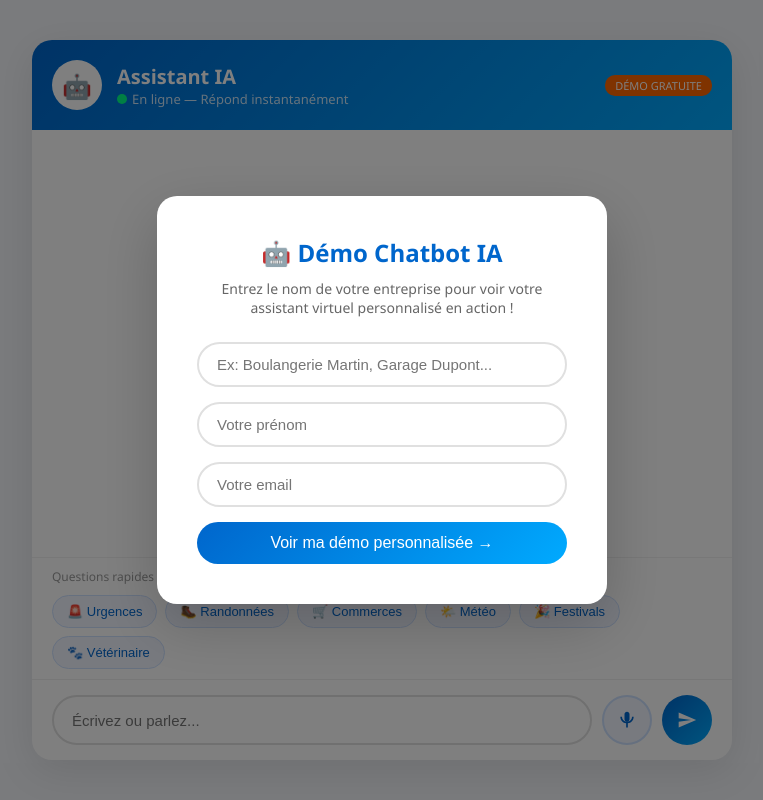
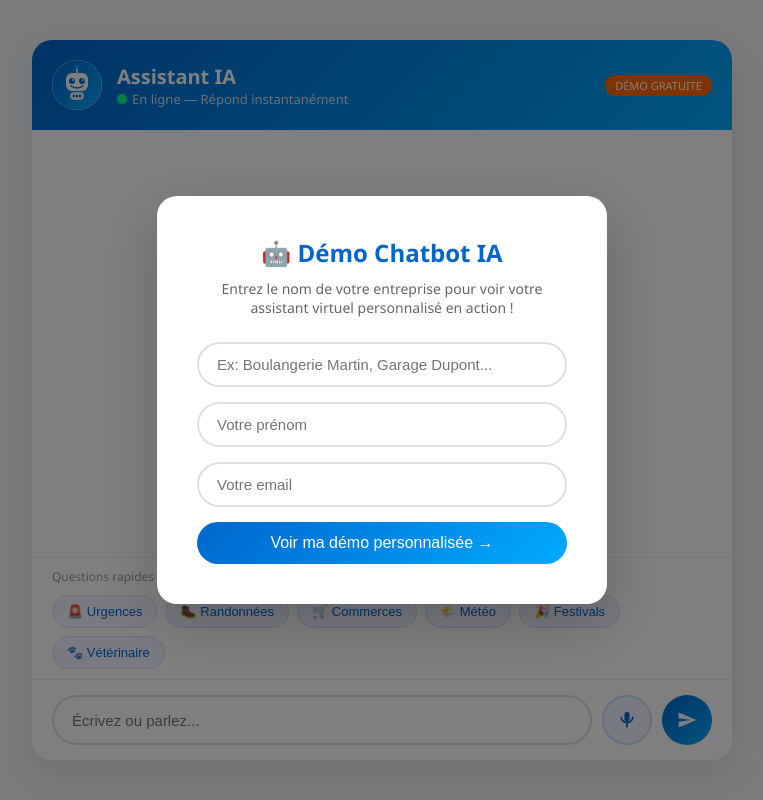
Before and after one commit to marcdassens09-bot/demo-chatbot-ia, a Flask app: page / in a window 1280 px wide. Shown: the whole page, without its empty margins (258-1021 px from the left). Run offline with Flask 3, Linux system fonts and the light colour scheme.

Commit message:
Avatar: tête assistant IA SVG personnalisée

```diff
--- a/templates/index.html
+++ b/templates/index.html
@@ -21,7 +21,7 @@
         /* CONTAINER */
         .container { width: 100%; max-width: 700px; background: white; border-radius: 20px; box-shadow: 0 10px 40px rgba(0,0,0,0.1); overflow: hidden; height: 90vh; display: flex; flex-direction: column; }
         .header { background: linear-gradient(135deg, #0066cc, #00aaff); padding: 20px; display: flex; align-items: center; gap: 15px; }
-        .avatar { width: 50px; height: 50px; background: white; border-radius: 50%; display: flex; align-items: center; justify-content: center; font-size: 24px; }
+        .avatar { width: 50px; height: 50px; background: white; border-radius: 50%; display: flex; align-items: center; justify-content: center; font-size: 24px; overflow: hidden; }
         .header-info h1 { color: white; font-size: 20px; }
         .header-info p { color: rgba(255,255,255,0.8); font-size: 13px; }
         .status { width: 10px; height: 10px; background: #00ff88; border-radius: 50%; display: inline-block; margin-right: 5px; }
@@ -90,7 +90,36 @@
     <!-- CHAT -->
     <div class="container">
         <div class="header">
-            <div class="avatar">🤖</div>
+            <div class="avatar">
+                <svg viewBox="0 0 50 50" xmlns="http://www.w3.org/2000/svg" width="50" height="50">
+                  <!-- Fond dégradé -->
+                  <defs>
+                    <linearGradient id="bgGrad" x1="0%" y1="0%" x2="100%" y2="100%">
+                      <stop offset="0%" style="stop-color:#0066cc"/>
+                      <stop offset="100%" style="stop-color:#00aaff"/>
+                    </linearGradient>
+                  </defs>
+                  <circle cx="25" cy="25" r="25" fill="url(#bgGrad)"/>
+                  <!-- Tête -->
+                  <rect x="14" y="13" width="22" height="18" rx="6" fill="white"/>
+                  <!-- Yeux lumineux -->
+                  <circle cx="20" cy="21" r="3" fill="#0066cc"/>
+                  <circle cx="30" cy="21" r="3" fill="#0066cc"/>
+                  <circle cx="21" cy="20" r="1" fill="white"/>
+                  <circle cx="31" cy="20" r="1" fill="white"/>
+                  <!-- Sourire -->
+                  <path d="M19 26 Q25 30 31 26" stroke="#0066cc" stroke-width="1.5" fill="none" stroke-linecap="round"/>
+                  <!-- Antenne -->
+                  <line x1="25" y1="13" x2="25" y2="8" stroke="white" stroke-width="1.5" stroke-linecap="round"/>
+                  <circle cx="25" cy="7" r="2" fill="#00aaff"/>
+                  <!-- Corps stylisé -->
+                  <rect x="18" y="32" width="14" height="8" rx="4" fill="white" opacity="0.85"/>
+                  <!-- Points corps -->
+                  <circle cx="22" cy="36" r="1.2" fill="#0066cc"/>
+                  <circle cx="25" cy="36" r="1.2" fill="#0066cc"/>
+                  <circle cx="28" cy="36" r="1.2" fill="#0066cc"/>
+                </svg>
+            </div>
             <div class="header-info">
                 <h1 id="titre-assistant">Assistant IA</h1>
                 <p><span class="status"></span>En ligne — Répond instantanément</p>
@@ -101,7 +130,7 @@
         <div id="chat-box"></div>
 
         <div class="typing" id="typing">
-            <div style="width:35px;height:35px;background:linear-gradient(135deg,#0066cc,#00aaff);border-radius:50%;display:flex;align-items:center;justify-content:center;font-size:16px;">🤖</div>
+            <div style="width:35px;height:35px;border-radius:50%;overflow:hidden;flex-shrink:0;"><svg viewBox="0 0 50 50" xmlns="http://www.w3.org/2000/svg" width="35" height="35"><defs><linearGradient id="bg3" x1="0%" y1="0%" x2="100%" y2="100%"><stop offset="0%" style="stop-color:#0066cc"/><stop offset="100%" style="stop-color:#00aaff"/></linearGradient></defs><circle cx="25" cy="25" r="25" fill="url(#bg3)"/><rect x="14" y="13" width="22" height="18" rx="6" fill="white"/><circle cx="20" cy="21" r="3" fill="#0066cc"/><circle cx="30" cy="21" r="3" fill="#0066cc"/><circle cx="21" cy="20" r="1" fill="white"/><circle cx="31" cy="20" r="1" fill="white"/><path d="M19 26 Q25 30 31 26" stroke="#0066cc" stroke-width="1.5" fill="none" stroke-linecap="round"/><line x1="25" y1="13" x2="25" y2="8" stroke="white" stroke-width="1.5" stroke-linecap="round"/><circle cx="25" cy="7" r="2" fill="#00aaff"/><rect x="18" y="32" width="14" height="8" rx="4" fill="white" opacity="0.85"/><circle cx="22" cy="36" r="1.2" fill="#0066cc"/><circle cx="25" cy="36" r="1.2" fill="#0066cc"/><circle cx="28" cy="36" r="1.2" fill="#0066cc"/></svg></div>
             <div class="typing-dots"><span></span><span></span><span></span></div>
         </div>
 
@@ -273,7 +302,11 @@
             const div = document.createElement("div");
             div.className = `message-${qui}`;
             if (qui === "ia") {
-                div.innerHTML = `<div class="avatar-msg" style="width:35px;height:35px;background:linear-gradient(135deg,#0066cc,#00aaff);border-radius:50%;display:flex;align-items:center;justify-content:center;font-size:16px;flex-shrink:0;">${detecterAvatar(nomEntreprise)}</div><span>${texte}</span>`;
+                const av = nomEntreprise ? detecterAvatar(nomEntreprise) : null;
+                const avatarHtml = av && av !== "🤖"
+                    ? `<div class="avatar-msg" style="width:35px;height:35px;background:linear-gradient(135deg,#0066cc,#00aaff);border-radius:50%;display:flex;align-items:center;justify-content:center;font-size:16px;flex-shrink:0;">${av}</div>`
+                    : `<div class="avatar-msg" style="width:35px;height:35px;border-radius:50%;flex-shrink:0;overflow:hidden;"><svg viewBox="0 0 50 50" xmlns="http://www.w3.org/2000/svg" width="35" height="35"><defs><linearGradient id="bg2" x1="0%" y1="0%" x2="100%" y2="100%"><stop offset="0%" style="stop-color:#0066cc"/><stop offset="100%" style="stop-color:#00aaff"/></linearGradient></defs><circle cx="25" cy="25" r="25" fill="url(#bg2)"/><rect x="14" y="13" width="22" height="18" rx="6" fill="white"/><circle cx="20" cy="21" r="3" fill="#0066cc"/><circle cx="30" cy="21" r="3" fill="#0066cc"/><circle cx="21" cy="20" r="1" fill="white"/><circle cx="31" cy="20" r="1" fill="white"/><path d="M19 26 Q25 30 31 26" stroke="#0066cc" stroke-width="1.5" fill="none" stroke-linecap="round"/><line x1="25" y1="13" x2="25" y2="8" stroke="white" stroke-width="1.5" stroke-linecap="round"/><circle cx="25" cy="7" r="2" fill="#00aaff"/><rect x="18" y="32" width="14" height="8" rx="4" fill="white" opacity="0.85"/><circle cx="22" cy="36" r="1.2" fill="#0066cc"/><circle cx="25" cy="36" r="1.2" fill="#0066cc"/><circle cx="28" cy="36" r="1.2" fill="#0066cc"/></svg></div>`;
+                div.innerHTML = `${avatarHtml}<span>${texte}</span>`;
             } else {
                 div.innerHTML = `<span>${texte}</span>`;
             }
```
